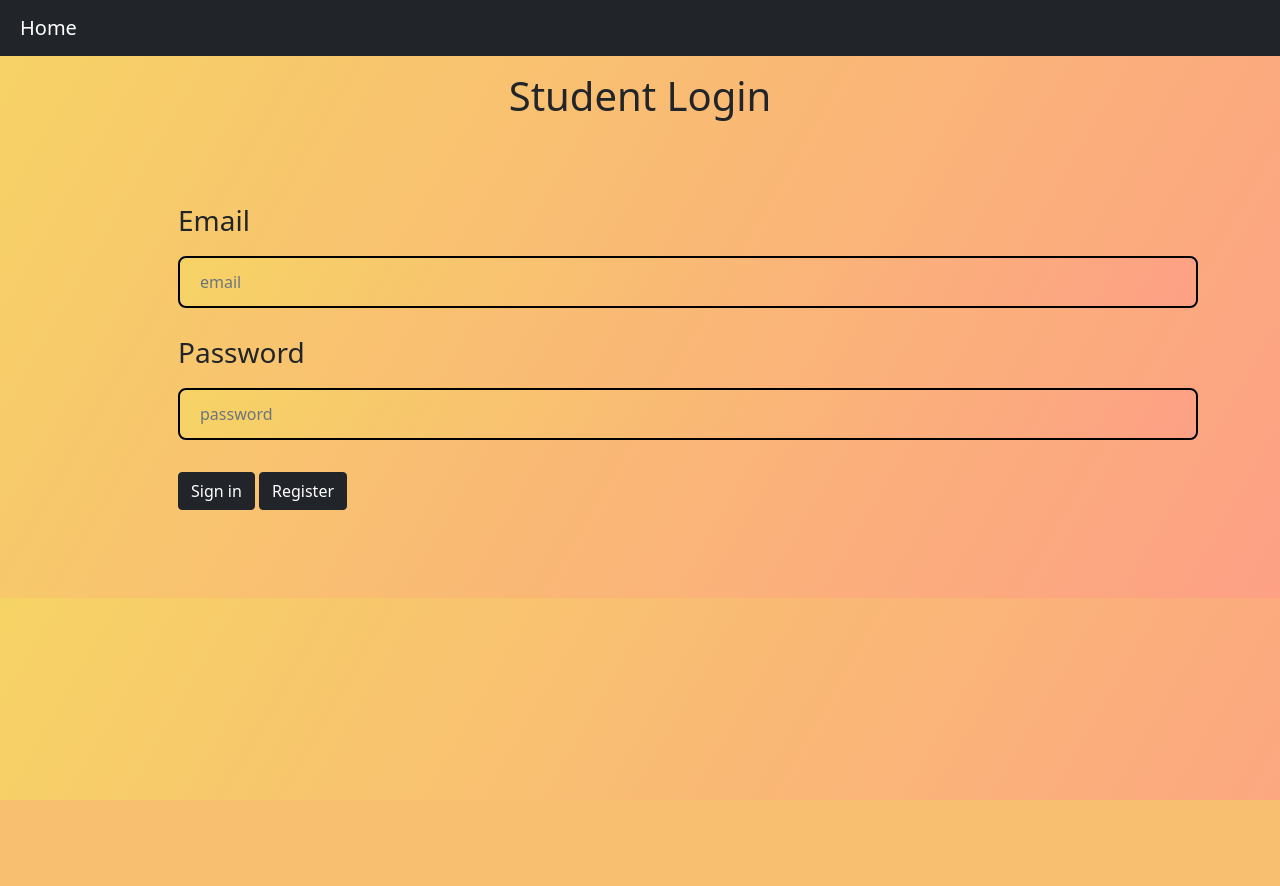
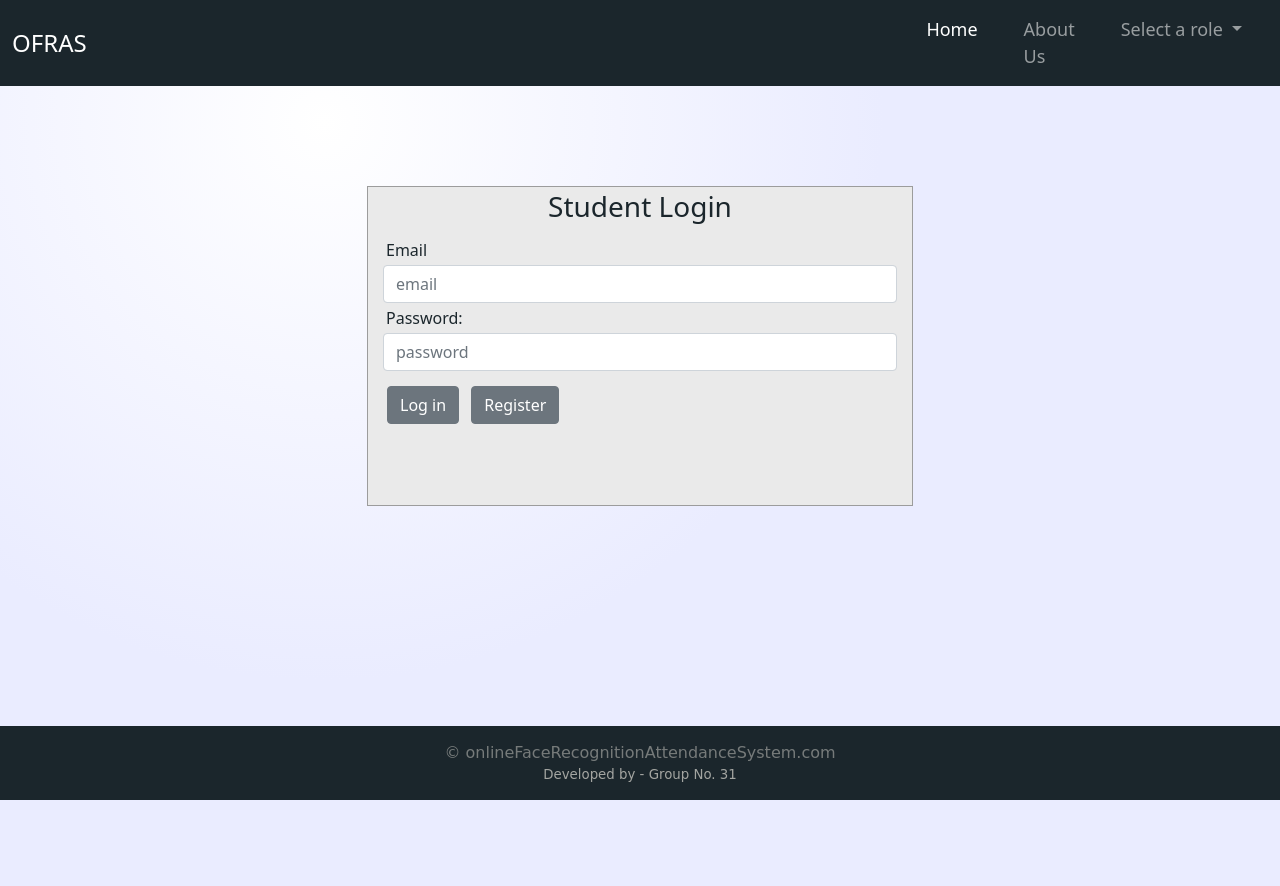
Before and after one commit to patil5018/Online-attendence-system, a Flask app: page /student/login in a window 1280 px wide. Before the commit the page ends 800 px from the top, so only its background shows below. Run offline with Flask 2, Linux system fonts and the light colour scheme; parts of the project's set-up code (start-up, migrations or seed data) failed here and were passed over.

Commit message:
Student_login templated added

```diff
--- a/templates/student_login.html
+++ b/templates/student_login.html
@@ -4,79 +4,184 @@
     <meta charset="UTF-8" />
     <meta http-equiv="X-UA-Compatible" content="IE=edge" />
     <meta name="viewport" content="width=device-width, initial-scale=1.0" />
-    <!-- Bootstrap CSS -->
-    <link href="https://cdn.jsdelivr.net/npm/bootstrap@5.0.0/dist/css/bootstrap.min.css" rel="stylesheet" integrity="sha384-wEmeIV1mKuiNpC+IOBjI7aAzPcEZeedi5yW5f2yOq55WWLwNGmvvx4Um1vskeMj0" crossorigin="anonymous">
+    <link href="https://cdn.jsdelivr.net/npm/bootstrap@5.0.1/dist/css/bootstrap.min.css" rel="stylesheet" integrity="sha384-+0n0xVW2eSR5OomGNYDnhzAbDsOXxcvSN1TPprVMTNDbiYZCxYbOOl7+AMvyTG2x" crossorigin="anonymous">
     <title>Student Login</title>
     <style>
-      #navHome{
-        text-decoration: none;
+      body {
+        background-image: radial-gradient(
+          circle 621px at 25.3% 13.8%,
+          rgba(255, 255, 255, 1) 0%,
+          rgba(234, 236, 255, 1) 90%
+        );
       }
-      input[type=text]{
-        background-image: linear-gradient(120deg, #f6d365 0%, #fda085 100%);
-        width: 100%;
-        padding: 12px 20px;
-        margin: 8px 0;
-        box-sizing: border-box;
 
-        border: 2px solid black;
-        border-radius: 8px;
+      a {
+        margin-right: 30px;
+        font-size: large;
+      }
+
+      nav,
+      footer {
+        background-color: #1b262c;
+      }
+
+      .nav-link a {
+        color: floralwhite;
+      }
+
+      .navbar-nav {
+        margin-right: auto;
+        margin-left: 70%;
+      }
+
+      .dropdown-item,
+      .dropdown-menu {
+        background-image: linear-gradient(
+          rgba(0, 0, 0, 0.5),
+          rgba(15, 15, 15, 0.4)
+        );
+        color: floralwhite;
+      }
+
+      .formLabel {
+        color: #1b262c;
+        padding: 3px;
+      }
+
+      #login .container #login-row #login-column #login-box {
+        margin-top: 100px;
+        max-width: 600px;
+        height: 320px;
+        border: 1px solid #9c9c9c;
+        background-color: #eaeaea;
+        padding-right: 15px;
+        padding-left: 15px;
+      }
+      #login .container #login-row #login-column #login-box #login-form {
+        padding: 20px;
+      }
+      #login
+        .container
+        #login-row
+        #login-column
+        #login-box
+        .login-form
+        #register-link {
+        margin-top: -85px;
+      }
+
+      #login {
+        height: 100vh;
+      }
 
 
+      footer {
+        margin-top: 5%;
+        padding: 15px 0 15px 0;
+        color: #eeeeee;
+        text-align: center;
+        font-family: "Indie Flower", cursive;
       }
-
-      input[type=password]{
-        background-image: linear-gradient(120deg, #f6d365 0%, #fda085 100%);
-        width: 100%;
-        padding: 12px 20px;
-        margin: 8px 0;
-        box-sizing: border-box;
-
-        border: 2px solid black;
-        border-radius: 8px;
-      }
-
     </style>
   </head>
-  <body style="background-image: linear-gradient(120deg, #f6d365 0%, #fda085 100%);">
-    <nav class="navbar navbar-expand-lg  navbar-dark bg-dark">
+  <body>
+    <nav class="navbar sticky-top navbar-expand-lg navbar-dark">
       <div class="container-fluid">
-        <span class="p-2 fs-5 navbar-brand mb-0 h1"><a id="navHome" class="bg-transparent text-white" href="/">Home</a></span>
+        <a class="navbar-brand" href="#" style="font-size: x-large;">OFRAS</a>
+        <button class="navbar-toggler" type="button" data-bs-toggle="collapse" data-bs-target="#navbarSupportedContent" aria-controls="navbarSupportedContent" aria-expanded="false" aria-label="Toggle navigation">
+          <span class="navbar-toggler-icon"></span>
+        </button>
+        <div class="collapse navbar-collapse" id="navbarSupportedContent">
+          <ul class="navbar-nav ">
+            <li class="nav-item">
+              <a class="nav-link active" aria-current="page" href="/">Home</a>
+            </li>
+            <li class="nav-item">
+              <a class="nav-link" href="/Aboutus">About Us</a>
+            </li>
+            <li class="nav-item dropdown">
+              <a class="nav-link dropdown-toggle" href="#" id="navbarDropdown" role="button" data-bs-toggle="dropdown" aria-expanded="false">
+                Select a role
+              </a>
+              <ul class="dropdown-menu" aria-labelledby="navbarDropdown">
+                <li><a class="dropdown-item" href="/student/login">Student</a></li>
+                <li><a class="dropdown-item" href="/teacher/login">Teacher</a></li>
+              </ul>
+            </li>
+          </ul>
+        </div>
       </div>
     </nav>
 
 
-    <h1 class="text-center my-3">Student Login</h1>
+    <div id="login">
+      <div class="container">
+        <div
+          id="login-row"
+          class="row justify-content-center align-items-center"
+        >
+          <div id="login-column" class="col-md-6">
+            <div id="login-box" class="col-md-12">
+              <form class="form login-form" action="/student/login" method="POST">
+                <h3 class="text-center formLabel">Student Login</h3>
+                <div class="form-group">
+                  <label for="inputEmail3" class="formLabel">Email</label
+                  ><br />
+                  <input
+                    type="text"
+                    id="email"
+                    class="form-control"
+                    placeholder="email"
+                    name="email"
+                  />
+                </div>
+                <div class="form-group">
+                  <label for="inputPassword3" class="formLabel">Password:</label
+                  ><br />
+                  <input
+                    type="password"
+                    name="password"
+                    id="password"
+                    class="form-control"
+                    placeholder="password"
+                  />
+                </div>
+                <div class="form-group">
+                  <button type="submit" class="btn btn-secondary" style="margin: 4px; margin-top: 15px;">Log in</button>
+                  <a class="btn btn-secondary" href="/student/register" style="margin: 4px; margin-top: 15px;">Register</a>
+                </div>
+              </form>
+            </div>
+          </div>
+        </div>
+      </div>
+    </div>
 
-    <!-- <form action="/student/login" method="POST">
-      <input type="text" placeholder="email" name="email" />
-      <input type="text" placeholder="password" name="password" />
-      <button type="submit">Login</button>
-    </form>
-    <a href="/student/register">Register</a> -->
-
-      <div class="container my-4">
+    <footer class="footer fixed-bottom">
+      <div class="container">
+        <p
+          class="center"
+          style="padding: 0px; margin: 0px; color: rgba(255, 250, 240, 0.4)"
+        >
+          &copy; onlineFaceRecognitionAttendanceSystem.com
+        </p>
+        <p
+          class="center"
+          style="
+            margin: 0px;
+            padding: 0px;
+            font-size: smaller;
+            color: rgba(255, 250, 240, 0.6);
+          "
+        >
+          Developed by - Group No. 31
+        </p>
+      </div>
+    </footer>
 
 
-<div class="p-5 container-md mx-5 my-0" >
-
-<form class="w-5" action="/student/login" method="POST">
-  <div class="mb-3">
-    <label for="inputEmail3" class="col-sm-2 col-form-label fs-3">Email</label>
-    <input type="text" class="form-control" placeholder="email" name="email" />
-  </div>
-
-  <div class="mb-3">
-    <label for="inputPassword3" class="col-sm-2 col-form-label fs-3">Password</label>
-    <input type="password" class="form-control" placeholder="password" name="password" />
-  </div>
 
 
-  <button type="submit" class="my-3 btn btn-dark">Sign in</button>
-  <a class="my-3 btn btn-dark" href="/student/register">Register</a>
-</form>
-</div>
-
-
-    <script src="https://cdn.jsdelivr.net/npm/bootstrap@5.0.0/dist/js/bootstrap.bundle.min.js" integrity="sha384-p34f1UUtsS3wqzfto5wAAmdvj+osOnFyQFpp4Ua3gs/ZVWx6oOypYoCJhGGScy+8" crossorigin="anonymous"></script>
+    <script src="https://cdn.jsdelivr.net/npm/bootstrap@5.0.1/dist/js/bootstrap.bundle.min.js" integrity="sha384-gtEjrD/SeCtmISkJkNUaaKMoLD0//ElJ19smozuHV6z3Iehds+3Ulb9Bn9Plx0x4" crossorigin="anonymous"></script>
   </body>
 </html>
```
